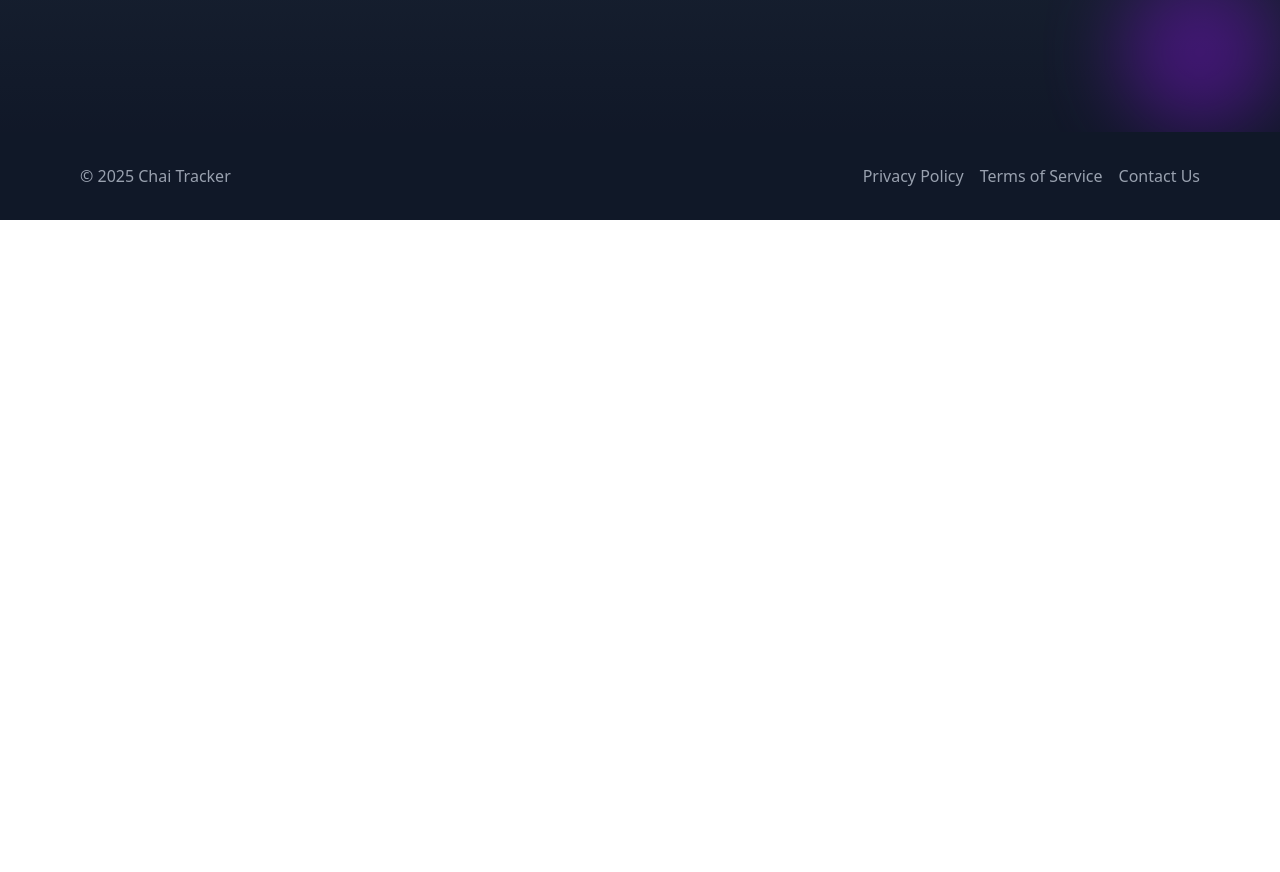
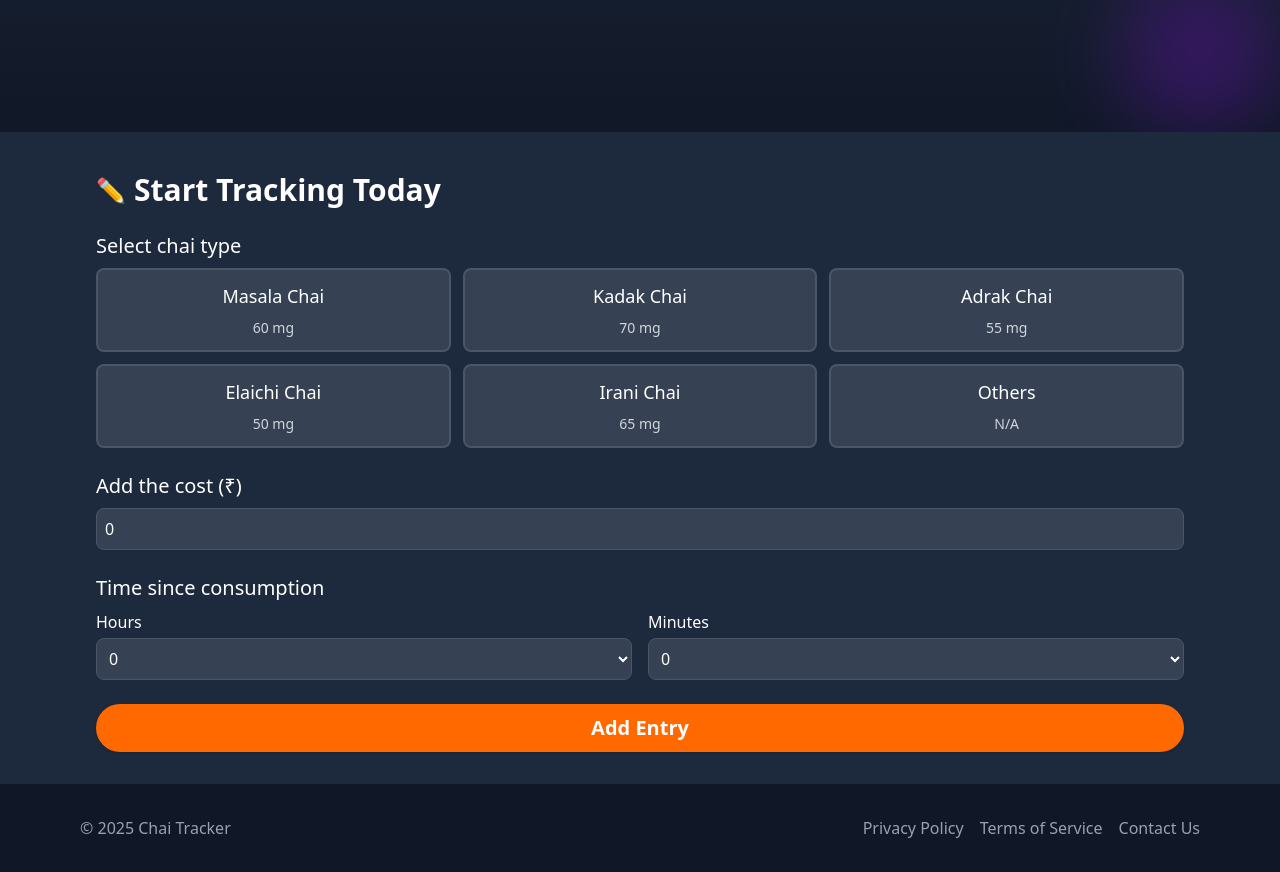
Before and after one commit to the-ajay-panigrahi/chai-tracker, a React (Vite) app: page / in a window 1280 px wide. Shown: the part 740-1612 px from the top of the page. Before the commit the page ends 960 px from the top, so only its background shows below. Built offline with nearby package versions, Linux system fonts and the light colour scheme.

Commit message:
chai form section

```diff
--- a/src/App.jsx
+++ b/src/App.jsx
@@ -1,3 +1,4 @@
+import ChaiForm from "./components/ChaiForm";
 import Footer from "./components/Footer";
 import Header from "./components/Header";
 import Hero from "./components/Hero";
@@ -7,6 +8,7 @@ const App = () => {
     <>
       <Header />
       <Hero />
+      <ChaiForm />
       <Footer />
     </>
   );
--- /dev/null
+++ b/src/components/ChaiForm.jsx
@@ -0,0 +1,144 @@
+import { useState } from "react";
+import { chaiOptions } from "../utils/index.js";
+const ChaiForm = () => {
+  const [selectedChai, setSelectedChai] = useState(null);
+  const [showChaiTypes, setShowChaiTypes] = useState(false);
+  const [chaiCost, setChaiCost] = useState(0);
+  const [hour, setHour] = useState(0);
+  const [min, setMin] = useState(0);
+
+  const handleSubmitChaiForm = () => {
+    console.log(selectedChai, chaiCost, hour, min);
+  };
+
+  return (
+    <section className="bg-slate-800">
+      <div className="max-w-6xl mx-auto text-white p-8  space-y-6">
+        <div className="flex items-center space-x-2 mb-6 mt-2">
+          <span className="text-2xl text-orange-400">✏️</span>
+          <h2 className="text-3xl font-semibold">Start Tracking Today</h2>
+        </div>
+
+        <div>
+          <h4 className="mb-2 text-xl font-medium">Select chai type</h4>
+          <div className="grid grid-cols-2 sm:grid-cols-3 gap-3">
+            {chaiOptions.slice(0, 5).map((option, optionIndex) => {
+              return (
+                <button
+                  key={optionIndex}
+                  className={
+                    "p-3 rounded-lg bg-gray-700 border-gray-600 text-left cursor-pointer flex flex-col justify-center items-center gap-2 transition-all duration-200 hover:scale-105 hover:border-orange-400 border-2 " +
+                    (option.name === selectedChai
+                      ? "border-orange-400 border-4"
+                      : "")
+                  }
+                  onClick={() => {
+                    setSelectedChai(option.name);
+                    setShowChaiTypes(false);
+                  }}
+                >
+                  <h5 className="font-medium text-lg">{option.name}</h5>
+                  <p className="text-sm text-gray-300">{option.caffeine} mg</p>
+                </button>
+              );
+            })}
+            <button
+              className={
+                "p-3 rounded-lg bg-gray-700 border-gray-600 text-left cursor-pointer flex flex-col justify-center items-center gap-2 transition-all duration-200 hover:scale-105 hover:border-orange-400 border-2 " +
+                (showChaiTypes === true ? "border-orange-400 border-4" : "")
+              }
+              onClick={() => {
+                setShowChaiTypes(true);
+                setSelectedChai(false);
+              }}
+            >
+              <h5 className="font-medium text-lg">Others</h5>
+              <p className="text-sm text-gray-300">N/A</p>
+            </button>
+          </div>
+
+          {showChaiTypes && (
+            <select
+              onChange={(event) => {
+                setSelectedChai(event.target.value);
+              }}
+              className="mt-3 w-full bg-gray-700 text-white border border-gray-600 rounded-lg p-2 focus:outline-none focus:ring-2 focus:ring-orange-400 appearance-none"
+            >
+              <option value={null}>Select type</option>
+              {chaiOptions.map((option, optionIndex) => (
+                <option key={optionIndex} value={option.name}>
+                  {option.name} ({option.caffeine}mg)
+                </option>
+              ))}
+            </select>
+          )}
+        </div>
+
+        <div>
+          <h4 className="mb-2 text-xl font-medium">Add the cost (₹)</h4>
+          <input
+            value={chaiCost}
+            onChange={(event) => {
+              setChaiCost(event.target.value);
+            }}
+            type="number"
+            placeholder="10"
+            className="w-full bg-gray-700 border border-gray-600 focus:outline-none focus:ring-2 focus:ring-orange-400 appearance-none rounded-lg p-2"
+          />
+        </div>
+
+        <div>
+          <h4 className="mb-2 text-xl font-medium">Time since consumption</h4>
+          <div className="flex gap-4">
+            <div className="flex-1">
+              <label className="block text-md mb-1">Hours</label>
+              <select
+                onChange={(event) => {
+                  setHour(event.target.value);
+                }}
+                className="w-full bg-gray-700 border border-gray-600 rounded-lg p-2"
+              >
+                {[
+                  0, 1, 2, 3, 4, 5, 6, 7, 8, 9, 10, 11, 12, 13, 14, 15, 16, 17,
+                  18, 19, 20, 21, 22, 23,
+                ].map((hour, hourIndex) => {
+                  return (
+                    <option key={hourIndex} value={hour}>
+                      {hour}
+                    </option>
+                  );
+                })}
+              </select>
+            </div>
+            <div className="flex-1">
+              <label className="block text-md mb-1">Minutes</label>
+              <select
+                onChange={(event) => {
+                  setMin(event.target.value);
+                }}
+                className="w-full bg-gray-700 border border-gray-600 rounded-lg p-2"
+              >
+                {[0, 5, 10, 15, 30, 45].map((min, minIndex) => {
+                  return (
+                    <option key={minIndex} value={min}>
+                      {min}
+                    </option>
+                  );
+                })}
+              </select>
+            </div>
+          </div>
+        </div>
+
+        <button
+          onClick={handleSubmitChaiForm}
+          className="w-full h-12 text-xl cursor-pointer bg-orange-500 hover:bg-orange-600 transition text-white font-semibold py-2 rounded-full shadow"
+        >
+          Add Entry
+        </button>
+      </div>
+    </section>
+  );
+};
+
+export default ChaiForm;
```
